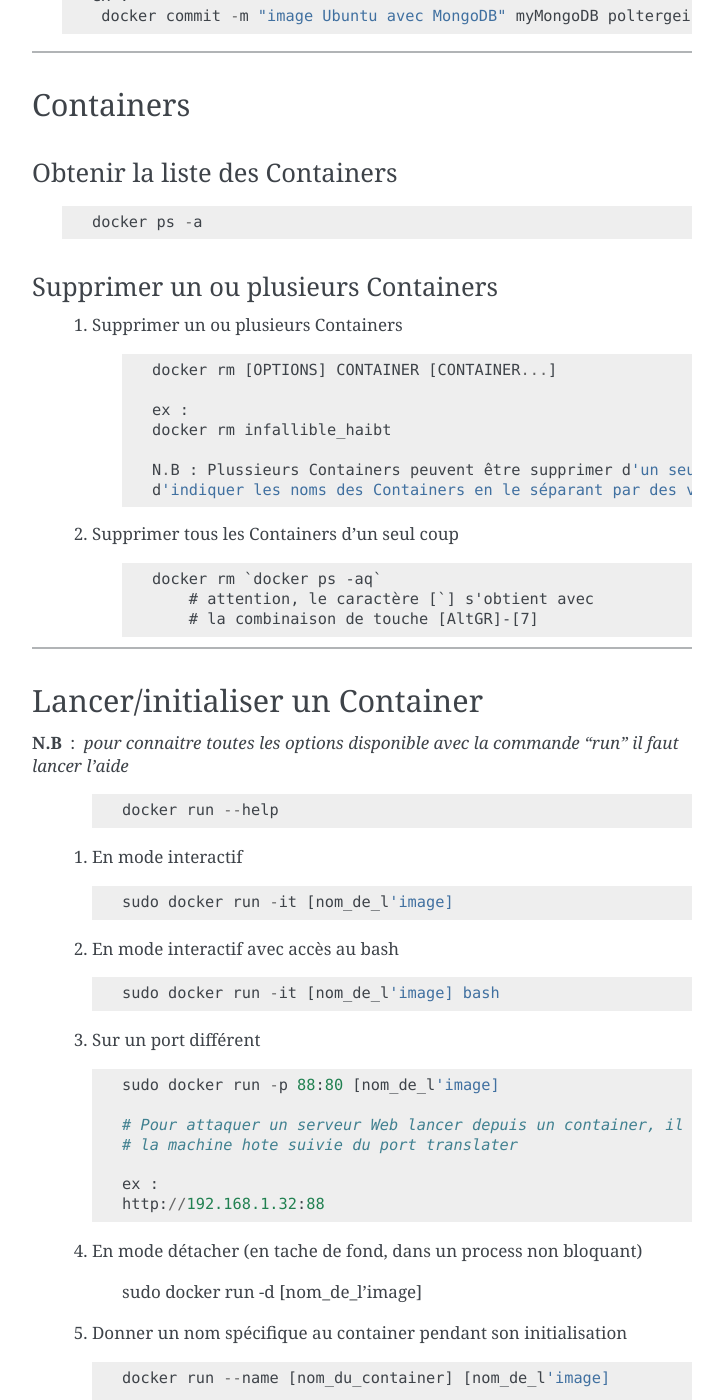
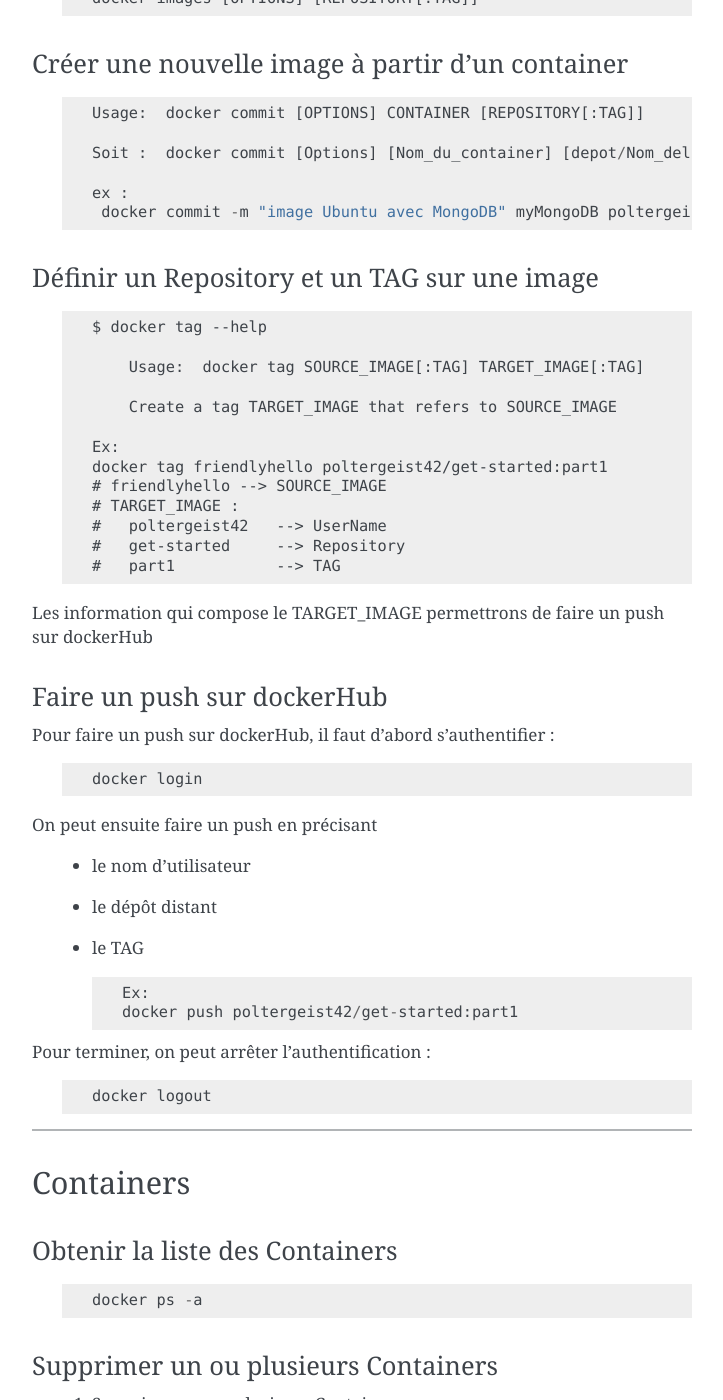
Before and after one commit to poltergeist42/JDM, a Sphinx documentation site: the page built from _1_userDoc/source/Docker.rst, in a window 1280 px wide and 1400 px high, scrolled down 3372 px. Shown: the whole window, without its empty margins (388-1111 px from the left). Built offline with Sphinx 7.4.7, drawn with Linux system fonts in a browser that asks for light colours; some of the changed text lies outside the part shown.

Commit message:
UP: Docker

```diff
--- a/_1_userDoc/source/Docker.rst
+++ b/_1_userDoc/source/Docker.rst
@@ -14,6 +14,16 @@
 
             * https://docs.docker.com/
                 # Documentation officielle
+
+            * https://docs.docker.com/get-started/
+                # La page de démarrage / prise en main dans la doc officielle
+
+            * https://www.wanadev.fr/23-tuto-docker-comprendre-docker-partie1/
+                # Tuto (introduction) en 3 partie (FR)
+
+            * https://docs.docker.com/engine/reference/commandline/cli/
+                # référence CLI
+
 
 
 Installation manuelle
@@ -167,6 +177,49 @@
         ex :
          docker commit -m "image Ubuntu avec MongoDB" myMongoDB poltergeist42/mongodb
 
+Définir un Repository et un TAG sur une image
+---------------------------------------------
+    ::
+
+        $ docker tag --help
+
+            Usage:  docker tag SOURCE_IMAGE[:TAG] TARGET_IMAGE[:TAG]
+
+            Create a tag TARGET_IMAGE that refers to SOURCE_IMAGE
+
+        Ex:
+        docker tag friendlyhello poltergeist42/get-started:part1
+        # friendlyhello --> SOURCE_IMAGE
+        # TARGET_IMAGE :
+        #   poltergeist42   --> UserName
+        #   get-started     --> Repository
+        #   part1           --> TAG
+
+Les information qui compose le TARGET_IMAGE permettrons de faire un push sur dockerHub
+
+Faire un push sur dockerHub
+---------------------------
+
+Pour faire un push sur dockerHub, il faut d'abord s'authentifier :
+    ::
+
+        docker login
+
+On peut ensuite faire un push en précisant
+
+    * le nom d'utilisateur
+    * le dépôt distant
+    * le TAG
+      ::
+
+        Ex:
+        docker push poltergeist42/get-started:part1
+
+Pour terminer, on peut arrêter l'authentification :
+    ::
+
+        docker logout
+
 ####
 
 Containers
```
